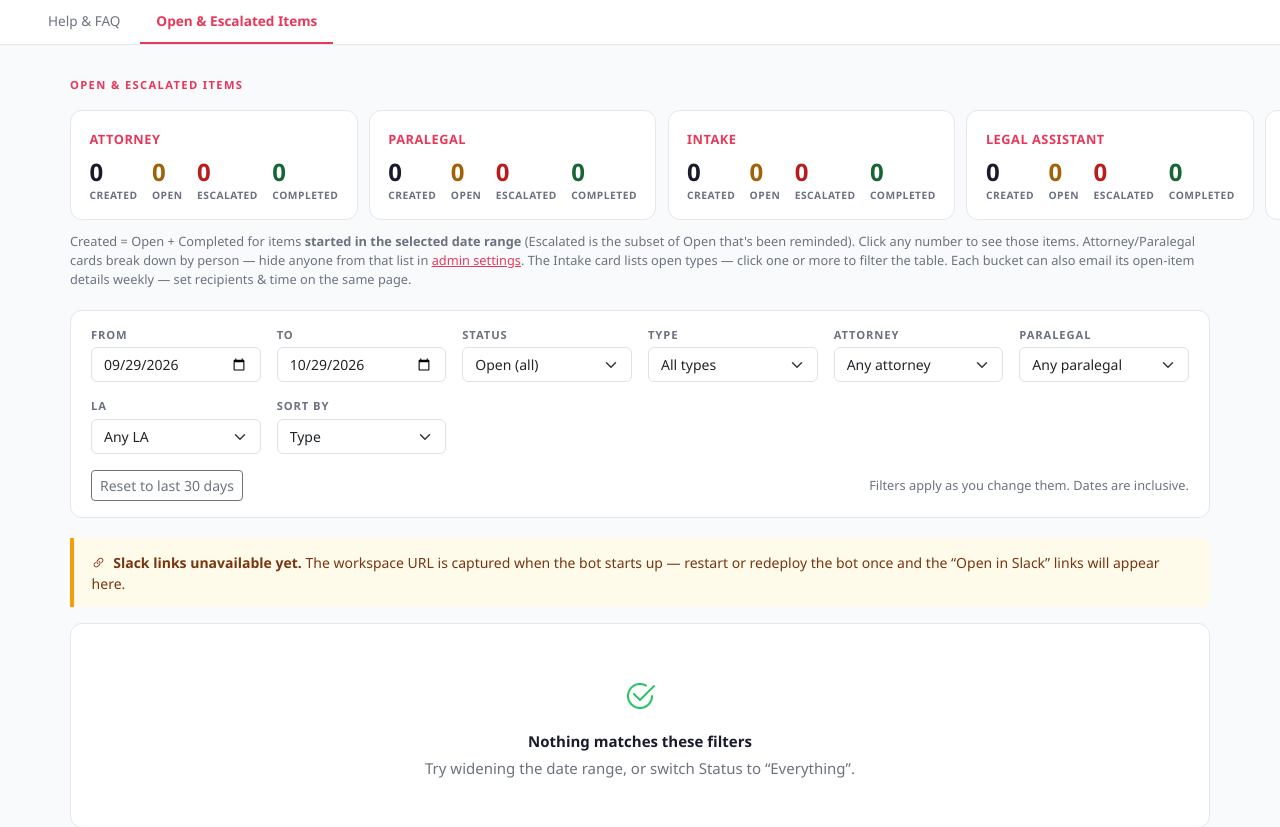
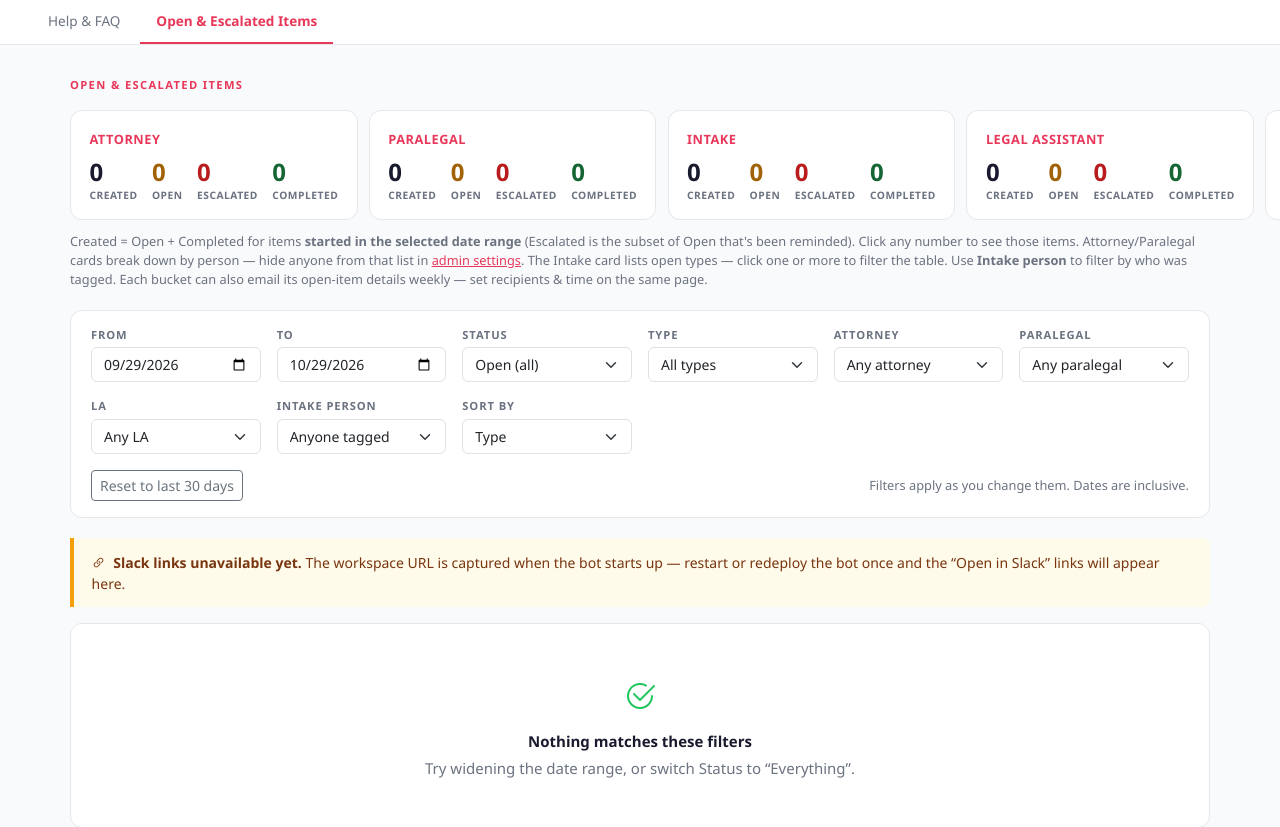
Before and after one commit to david-ramosjames/rjl-zap, a Flask app: page /open-items in a window 1280 px wide; the page is wider, and only the part inside the window is pictured. Shown: the part 53-880 px from the top of that part. Run offline with Flask 3, Linux system fonts and the light colour scheme; data that the repository does not hold is empty.

Commit message:
Add an Intake person filter so open items can be narrowed to who was tagged.
Co-authored-by: Cursor <cursoragent@cursor.com>

```diff
--- a/templates/open_items.html
+++ b/templates/open_items.html
@@ -171,7 +171,7 @@
       <div class="sb-people">
         {% for t in b.open_types %}
         <a class="sb-person{% if t.selected %} is-selected{% endif %}"
-           href="/open-items?bucket={{ b.key }}&status=open{% for nt in t.next_types %}&type={{ nt }}{% endfor %}{{ daterange }}"
+           href="/open-items?bucket={{ b.key }}&status=open{% for nt in t.next_types %}&type={{ nt }}{% endfor %}{% if f_intake %}&intake={{ f_intake }}{% endif %}{{ daterange }}"
            title="{% if t.selected %}Remove from filter{% else %}Add to filter{% endif %}">
           <span class="sb-person-name">{% if t.selected %}✓ {% endif %}{{ t.label }}</span>
           <span class="sb-person-nums">{{ t.open }} open{% if t.escalated %} · <span class="esc">{{ t.escalated }} esc</span>{% endif %}</span>
@@ -186,7 +186,7 @@
   <div class="muted-sm" style="margin:-.5rem 0 1.25rem">
     Created = Open + Completed for items <strong>started in the selected date range</strong> (Escalated is the subset of Open that's been reminded). Click any number to see those items. Attorney/Paralegal cards break down by person
     — hide anyone from that list in <a href="/#settings" style="color:var(--accent)">admin settings</a>.
-    The Intake card lists open types — click one or more to filter the table.
+    The Intake card lists open types — click one or more to filter the table. Use <strong>Intake person</strong> to filter by who was tagged.
     Each bucket can also email its open-item details weekly — set recipients &amp; time on the same page.
   </div>
 
@@ -222,7 +222,7 @@
           {% if wtypes|length > 1 %}
           <div class="form-control" style="font-size:.8rem;min-height:38px;display:flex;align-items:center;flex-wrap:wrap;gap:.25rem;background:#f9fafb">
             <span>{{ wtypes|length }} selected</span>
-            <a href="/open-items?{% if bucket %}bucket={{ bucket }}&{% endif %}status={{ status }}{{ daterange }}"
+            <a href="/open-items?{% if bucket %}bucket={{ bucket }}&{% endif %}status={{ status }}{% if f_intake %}&intake={{ f_intake }}{% endif %}{{ daterange }}"
                style="color:var(--accent);font-weight:600;text-decoration:none;margin-left:auto">Clear ✕</a>
           </div>
           {% else %}
@@ -262,6 +262,15 @@
           </select>
         </div>
         <div class="col-6 col-md-2">
+          <label for="intake">Intake person</label>
+          <select class="form-select" id="intake" name="intake">
+            <option value="">Anyone tagged</option>
+            {% for uid, name in intake_people %}
+              <option value="{{ uid }}" {% if f_intake==uid %}selected{% endif %}>{{ name }}</option>
+            {% endfor %}
+          </select>
+        </div>
+        <div class="col-6 col-md-2">
           <label for="sort">Sort by</label>
           <select class="form-select" id="sort" name="sort">
             <option value="type"      {% if sort=='type' %}selected{% endif %}>Type</option>
@@ -272,6 +281,7 @@
             <option value="attorney"  {% if sort=='attorney' %}selected{% endif %}>Attorney</option>
             <option value="paralegal" {% if sort=='paralegal' %}selected{% endif %}>Paralegal</option>
             <option value="la"        {% if sort=='la' %}selected{% endif %}>LA</option>
+            <option value="tagged"    {% if sort=='tagged' %}selected{% endif %}>Tagged person</option>
           </select>
         </div>
       </div>
@@ -292,14 +302,15 @@
   </div>
   {% endif %}
 
-  {% if bucket_label or wtypes %}
+  {% if bucket_label or wtypes or f_intake %}
   <div class="bucket-banner">
     <i class="bi bi-funnel-fill" style="color:var(--accent)"></i>
-    {% if bucket_label %}Showing the <strong>{{ bucket_label }}</strong> bucket{% if wtypes %} · {% endif %}{% endif %}
+    {% if bucket_label %}Showing the <strong>{{ bucket_label }}</strong> bucket{% if wtypes or f_intake %} · {% endif %}{% endif %}
     {% if wtypes %}
       type{% if wtypes|length > 1 %}s{% endif %}:
-      <strong>{{ wtype_labels|join(', ') }}</strong>
+      <strong>{{ wtype_labels|join(', ') }}</strong>{% if f_intake %} · {% endif %}
     {% endif %}
+    {% if f_intake %}tagged <strong>{{ f_intake_name }}</strong>{% endif %}
     <a href="/open-items?status={{ status }}&from={{ d_from }}&to={{ d_to }}">Clear filter ✕</a>
   </div>
   {% endif %}
@@ -317,6 +328,7 @@
             <th>Attorney</th>
             <th>Paralegal</th>
             <th>LA</th>
+            <th>Tagged</th>
             <th class="hide-sm">Opened</th>
             <th class="hide-sm">Age</th>
             <th>Waiting on</th>
@@ -348,6 +360,7 @@
             <td class="who">{% if r.attorney %}{{ r.attorney.name }}{% else %}<span class="none">—</span>{% endif %}</td>
             <td class="who">{% if r.paralegal %}{{ r.paralegal.name }}{% else %}<span class="none">—</span>{% endif %}</td>
             <td class="who">{% if r.la %}{{ r.la.name }}{% else %}<span class="none">—</span>{% endif %}</td>
+            <td class="who">{% if r.people %}{{ r.people|map(attribute='name')|join(', ') }}{% else %}<span class="none">—</span>{% endif %}</td>
             <td class="hide-sm muted-sm">{{ r.opened }}</td>
             <td class="hide-sm muted-sm">
               {% if r.age_days == 0 %}today{% else %}{{ r.age_days }}d{% endif %}
--- a/web.py
+++ b/web.py
@@ -10,6 +10,12 @@ from config import (
     WORKFLOW_BUCKET_OF,
     WORKFLOW_DONE_WORD,
     WORKFLOW_LABELS,
+)
+
+# Intake zaps are tagged to the channel creator, so the Open Items page
+# filters those rows by the stored participant rather than a topic role.
+_INTAKE_TRIGGERS = frozenset(
+    t for key, _label, trigs, _role in WORKFLOW_BUCKETS if key == "intake" for t in trigs
 )
 
 
@@ -444,6 +450,7 @@ def open_items():
     f_attorney = (request.args.get("attorney", "") or "").strip()
     f_paralegal = (request.args.get("paralegal", "") or "").strip()
     f_la = (request.args.get("la", "") or "").strip()
+    f_intake = (request.args.get("intake", "") or "").strip()
     # Multi-select: ?type=a&type=b (Intake card toggles). Drop blanks.
     wtypes = [t.strip() for t in request.args.getlist("type") if (t or "").strip()]
     # De-dupe while preserving order
@@ -483,10 +490,20 @@ def open_items():
         ids.discard(None)
         return sorted(ids, key=lambda u: names.get(u, u).lower())
 
+    def _pids(row) -> list[str]:
+        return [u.strip() for u in (row.get("participants") or "").split(",") if u.strip()]
+
     all_types = sorted({r["trigger_name"] for r in rows})
     attorneys = _people_by("attorney_id")
     paralegals = _people_by("paralegal_id")
     las = _people_by("la_id")
+    intake_ids: set[str] = set()
+    for r in rows:
+        if r["trigger_name"] in _INTAKE_TRIGGERS:
+            intake_ids.update(_pids(r))
+    if f_intake:
+        intake_ids.add(f_intake)
+    intake_people = sorted(intake_ids, key=lambda u: names.get(u, u).lower())
 
     # Scoreboard cards link here with ?bucket=<key> to show just that bucket's
     # workflow types.
@@ -503,6 +520,11 @@ def open_items():
         rows = [r for r in rows if _role_of(r["channel_id"], "paralegal_id") == f_paralegal]
     if f_la:
         rows = [r for r in rows if _role_of(r["channel_id"], "la_id") == f_la]
+    if f_intake:
+        rows = [
+            r for r in rows
+            if r["trigger_name"] in _INTAKE_TRIGGERS and f_intake in _pids(r)
+        ]
 
     def _named(uid):
         return {"id": uid, "name": names.get(uid, uid)} if uid else None
@@ -515,13 +537,14 @@ def open_items():
         # Best channel name: the one saved on the workflow, else the roles
         # table (backfilled from topics), else the raw ID.
         cname = r.get("channel_name") or cr.get("channel_name") or r["channel_id"]
+        opened_dt = datetime.fromtimestamp(r["created_at"])
         view.append({
             "channel_name": cname,
             "channel_id": r["channel_id"],
             "type": r["trigger_name"],
             "type_label": WORKFLOW_LABELS.get(r["trigger_name"], r["trigger_name"]),
             "opened_ts": r["created_at"],
-            "opened": datetime.fromtimestamp(r["created_at"]).strftime("%b %-d, %Y"),
+            "opened": f"{opened_dt.strftime('%b')} {opened_dt.day}, {opened_dt.year}",
             "age_days": max(0, int((now - r["created_at"]) // 86400)),
             "escalated": bool(r.get("escalations_sent")),
             "completed": bool(r.get("completed_at")),
@@ -548,6 +571,10 @@ def open_items():
         "attorney":  lambda v: (_rolename(v, "attorney"), -v["opened_ts"]),
         "paralegal": lambda v: (_rolename(v, "paralegal"), -v["opened_ts"]),
         "la":        lambda v: (_rolename(v, "la"), -v["opened_ts"]),
+        "tagged":    lambda v: (
+            (v["people"][0]["name"].lower() if v.get("people") else "~"),
+            -v["opened_ts"],
+        ),
     }
     view.sort(key=sorters.get(sort, sorters["type"]))
 
@@ -562,6 +589,9 @@ def open_items():
         bucket=bucket, bucket_label=bucket_label,
         wtype_labels=[WORKFLOW_LABELS.get(t, t) for t in wtypes],
         f_attorney=f_attorney, f_paralegal=f_paralegal, f_la=f_la,
+        f_intake=f_intake,
+        f_intake_name=names.get(f_intake, f_intake) if f_intake else "",
+        intake_people=[(u, names.get(u, u)) for u in intake_people],
         all_types=[(t, WORKFLOW_LABELS.get(t, t)) for t in all_types],
         attorneys=[(u, names.get(u, u)) for u in attorneys],
         paralegals=[(u, names.get(u, u)) for u in paralegals],
```
